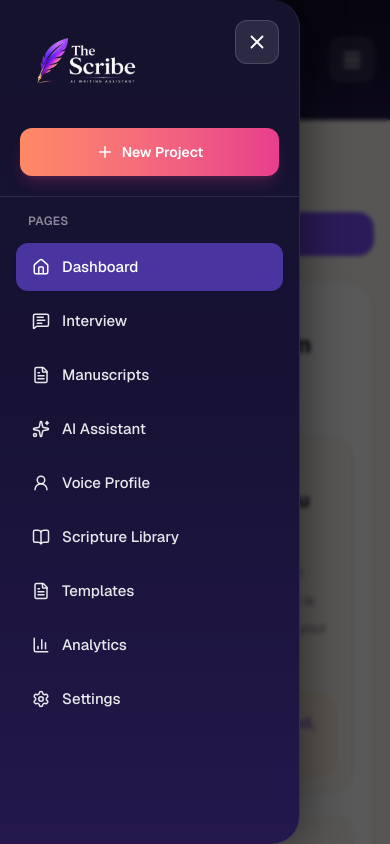
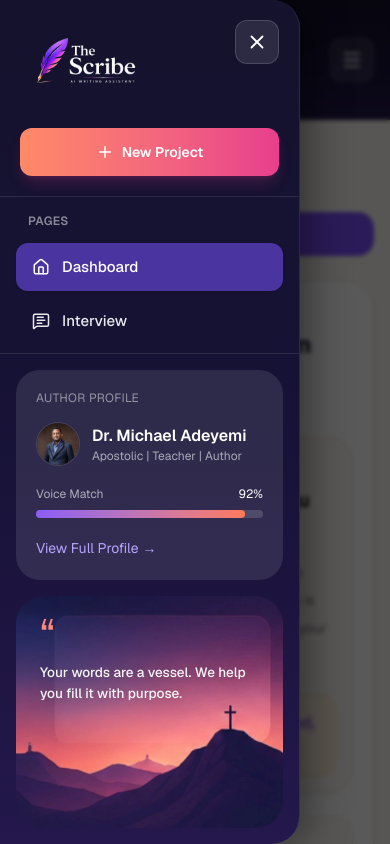
Before and after one commit to BethelHills/the-scribe, a Next.js app: page / in a window 390 px wide. Both pictures are taken after a click on the button "Open menu". Shown: the top 844 px of the page. Built offline with nearby package versions, Linux system fonts and the light colour scheme.

Commit message:
Add ProfileCard and InspirationCard to mobile navigation drawer.
Mirror desktop sidebar footer in the mobile menu with scrollable nav and pinned profile and inspiration sections.

Co-authored-by: Cursor <cursoragent@cursor.com>

```diff
--- a/src/components/layout/MobileMenu.tsx
+++ b/src/components/layout/MobileMenu.tsx
@@ -6,6 +6,8 @@ import Link from "next/link";
 import { usePathname } from "next/navigation";
 import { Menu, Plus, X } from "lucide-react";
 import BrandLogo from "./BrandLogo";
+import ProfileCard from "./ProfileCard";
+import InspirationCard from "./InspirationCard";
 import { navItems } from "./nav-items";
 import { buttonInteractions } from "@/components/ui/buttonStyles";
 
@@ -78,7 +80,7 @@ export default function MobileMenu() {
                 </Link>
               </div>
 
-              <nav className="flex-1 space-y-1.5 overflow-y-auto px-4 py-4">
+              <nav className="min-h-0 flex-1 space-y-1.5 overflow-y-auto px-4 py-4">
                 <p className="px-3 pb-2 text-xs font-semibold uppercase tracking-wide text-white/50">
                   Pages
                 </p>
@@ -104,6 +106,11 @@ export default function MobileMenu() {
                   );
                 })}
               </nav>
+
+              <div className="shrink-0 space-y-4 border-t border-white/10 p-4">
+                <ProfileCard onNavigate={() => setOpen(false)} />
+                <InspirationCard />
+              </div>
             </aside>
           </div>,
           document.body
--- a/src/components/layout/ProfileCard.tsx
+++ b/src/components/layout/ProfileCard.tsx
@@ -3,7 +3,7 @@
 import Link from "next/link";
 import ProfileAvatar from "./ProfileAvatar";
 
-export default function ProfileCard() {
+export default function ProfileCard({ onNavigate }: { onNavigate?: () => void }) {
   return (
     <div className="rounded-3xl bg-white/10 p-5">
       <p className="text-xs uppercase tracking-wide text-white/50">
@@ -34,6 +34,7 @@ export default function ProfileCard() {
 
       <Link
         href="/voice-profile"
+        onClick={onNavigate}
         className="mt-5 inline-flex items-center gap-1 text-sm text-[#B8A4FF] transition hover:text-white active:opacity-80"
       >
         View Full Profile
```
